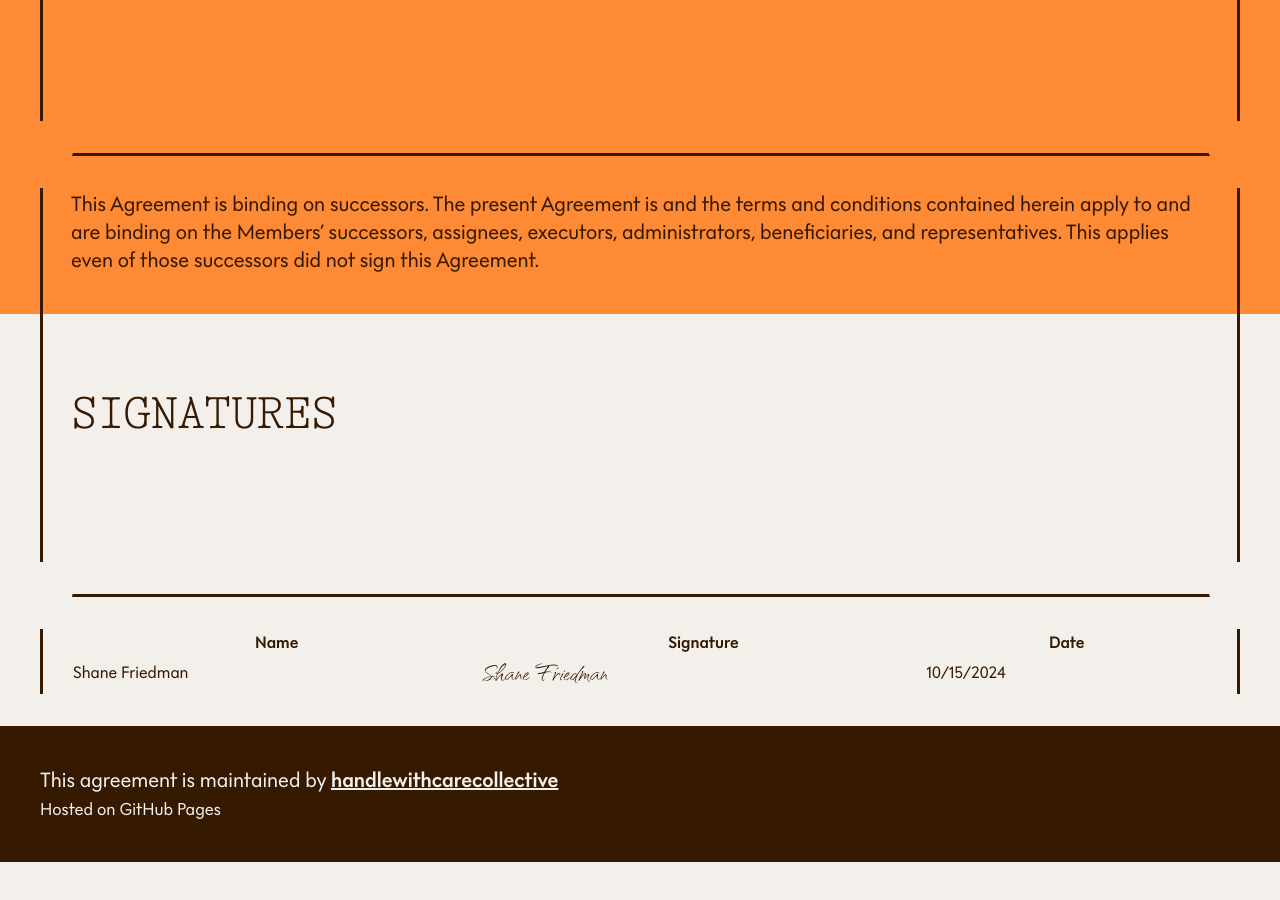
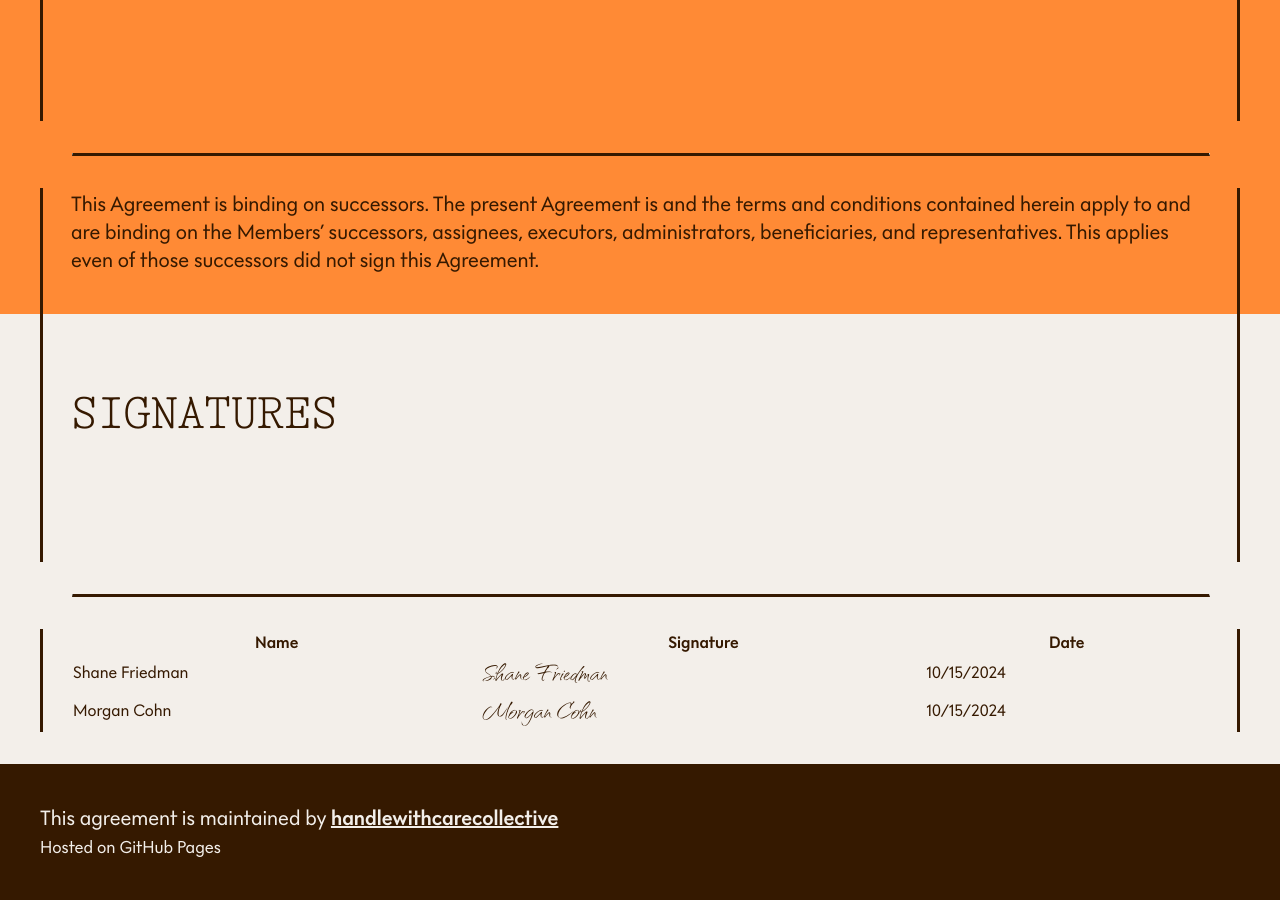
Before and after one commit to handlewithcarecollective/operating-agreement, a Jekyll site: the page built from index.md, in a window 1280 px wide and 900 px high, scrolled down 6356 px. Built offline with Jekyll 4.4.1, drawn with Linux system fonts in a browser that asks for light colours; some web fonts are replaced; our own code applies the rules of GitHub Pages for plain Markdown files; before the commit the page ends 7218 px from its top, so only the background shows below that.

Commit message:
Update index.md

```diff
--- a/index.md
+++ b/index.md
@@ -147,3 +147,4 @@ This applies even of those successors did not sign this Agreement.
 | Name           | Signature      | Date       |
 | -------------- | -------------- | ---------- |
 | Shane Friedman | Shane Friedman | 10/15/2024 |
+| Morgan Cohn    | Morgan Cohn    | 10/15/2024 |
```
